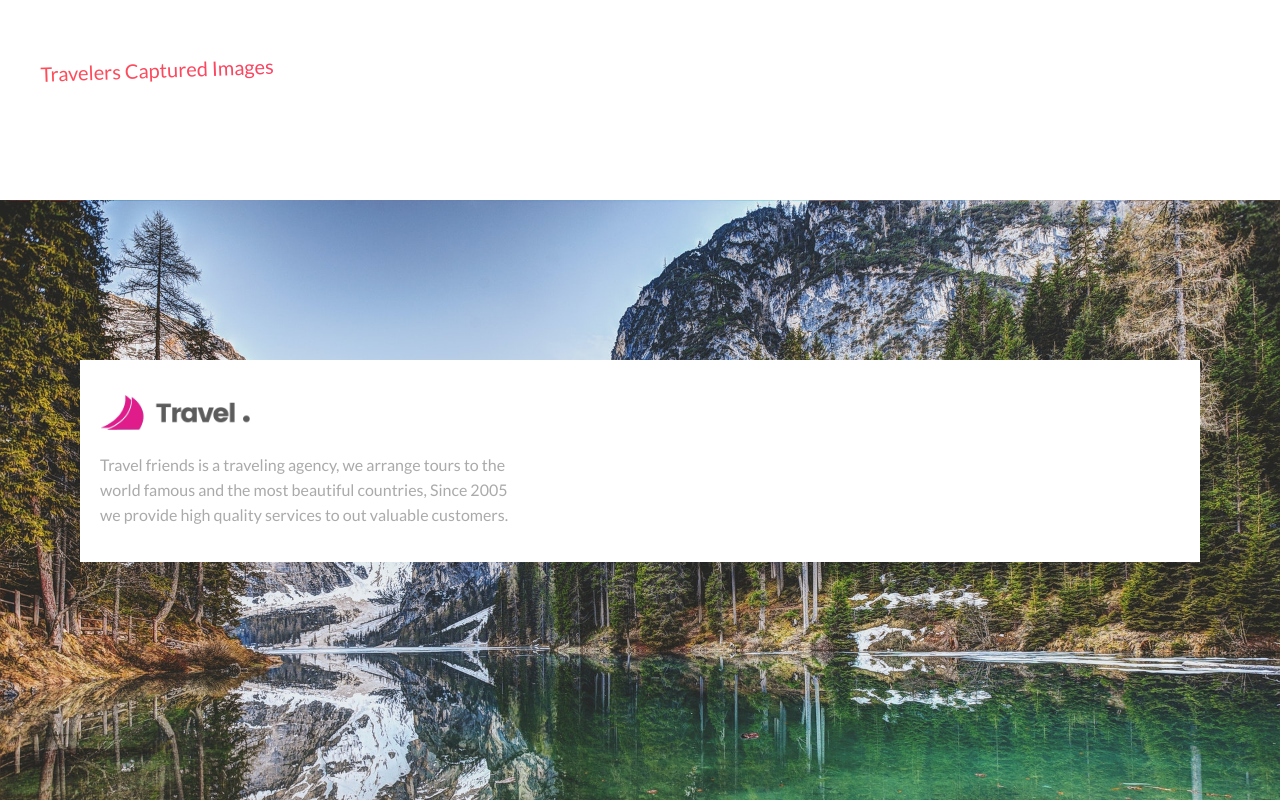
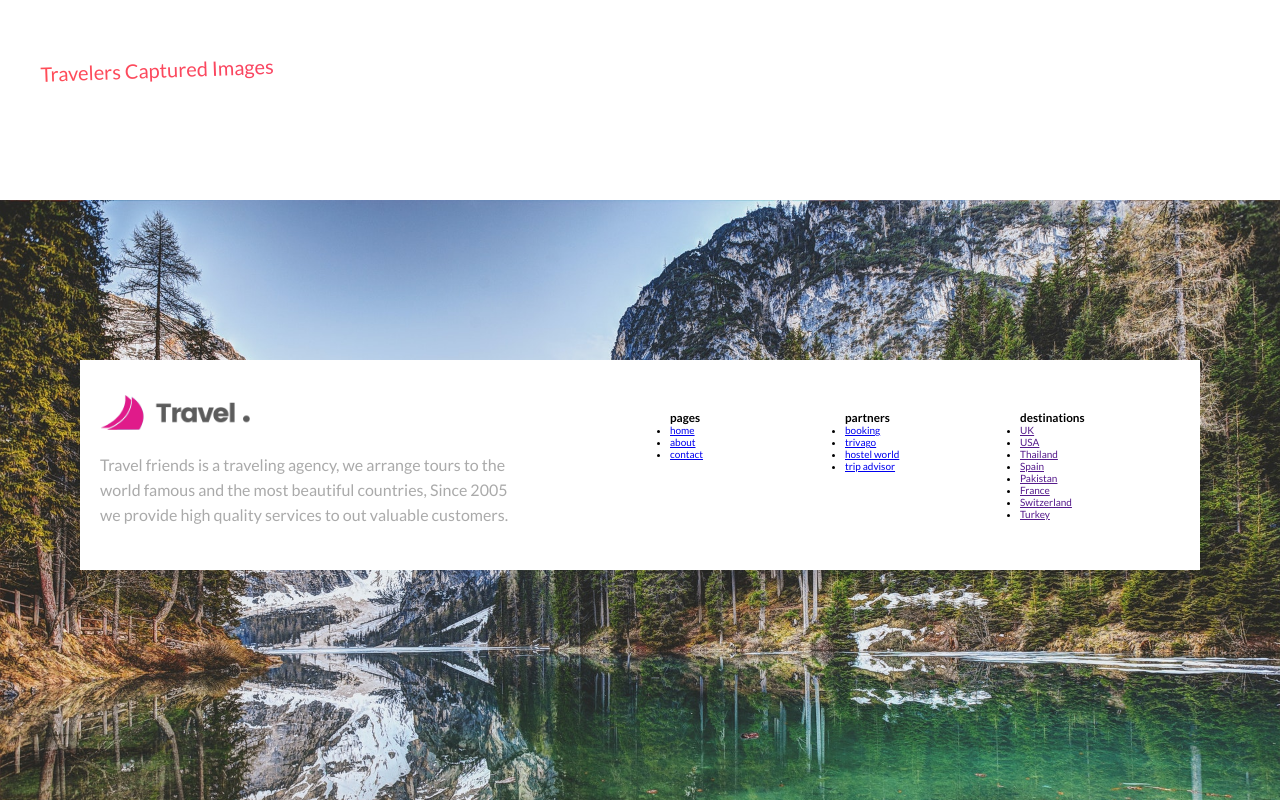
Before and after one commit to NamNguyenGit/NextLevelSolutionTrain, a React (Create React App) app in the folder Udemy_courses/travel-website/: page / in a window 1280 px wide. Shown: the part 2882-3682 px from the top of the page. Built offline with nearby package versions, Linux system fonts and the light colour scheme.

Commit message:
Loop Link Footer

```diff
--- a/Udemy_courses/travel-website/src/components/footer/Footer.js
+++ b/Udemy_courses/travel-website/src/components/footer/Footer.js
@@ -1,4 +1,5 @@
 import FooterIntro from "./FooterIntro"
+import FooterLinks from "./FooterLinks"
 const Footer = () => {
     const footerStyles = {
         background: 'url(/assets/footer/footer.jpg)',
@@ -14,7 +15,9 @@ const Footer = () => {
                         <div className="col-6 p-15">
                             <FooterIntro />
                         </div>
-                        <div className="col-6 p-15"></div>
+                        <div className="col-6 p-15">
+                            <FooterLinks />
+                        </div>
                     </div>
                 </div>
             </div>
--- /dev/null
+++ b/Udemy_courses/travel-website/src/components/footer/FooterLinks.js
@@ -0,0 +1,45 @@
+import DestinationsContext from "../../context/DestinationsContext";
+import { useState, useContext } from "react";
+import ShowFooterLinks from "./ShowFooterLinks";
+const FooterLinks = () => {
+  const {
+    destinationsData: { destinations },
+  } = useContext(DestinationsContext);
+
+  const [state] = useState({
+    pages: [
+      { id: 1, name: "home", route: "/" },
+      { id: 2, name: "about", route: "/about" },
+      { id: 3, name: "contact", route: "/contact" },
+    ],
+    partners: [
+      { id: 1, name: "booking", route: "/https://www.booking.com/" },
+      { id: 2, name: "trivago", route: "/https://www.trivago.com/" },
+      { id: 3, name: "hostel world", route: "https://www.hostelworld.com/" },
+      { id: 4, name: "trip advisor", route: "https://www.tripadvisor.com/" },
+    ],
+    headings: {
+      pages: "pages",
+      partners: "partners",
+      destinations: "destinations",
+    },
+  });
+  const { headings, pages, partners } = state;
+  return (
+    <div className="row">
+      <div className="col-4 p-15">
+        <h3 className="footer__heading">{headings.pages}</h3>
+        <ShowFooterLinks links={pages} />
+      </div>
+      <div className="col-4 p-15">
+        <h3 className="footer__heading">{headings.partners}</h3>
+        <ShowFooterLinks links={partners} />
+      </div>
+      <div className="col-4 p-15">
+        <h3 className="footer__heading">{headings.destinations}</h3>
+        <ShowFooterLinks links={destinations} />
+      </div>
+    </div>
+  );
+};
+export default FooterLinks;
--- /dev/null
+++ b/Udemy_courses/travel-website/src/components/footer/ShowFooterLinks.js
@@ -0,0 +1,13 @@
+import { Link } from "react-router-dom";
+
+const ShowFooterLinks = ({ links }) => {
+  return links.map((link) => (
+    <ul className="footer__ul" key={link.id}>
+      <li className="footer__ul__li">
+        <Link to={link.route}>{link.name}</Link>
+      </li>
+    </ul>
+  ));
+};
+
+export default ShowFooterLinks;
```
